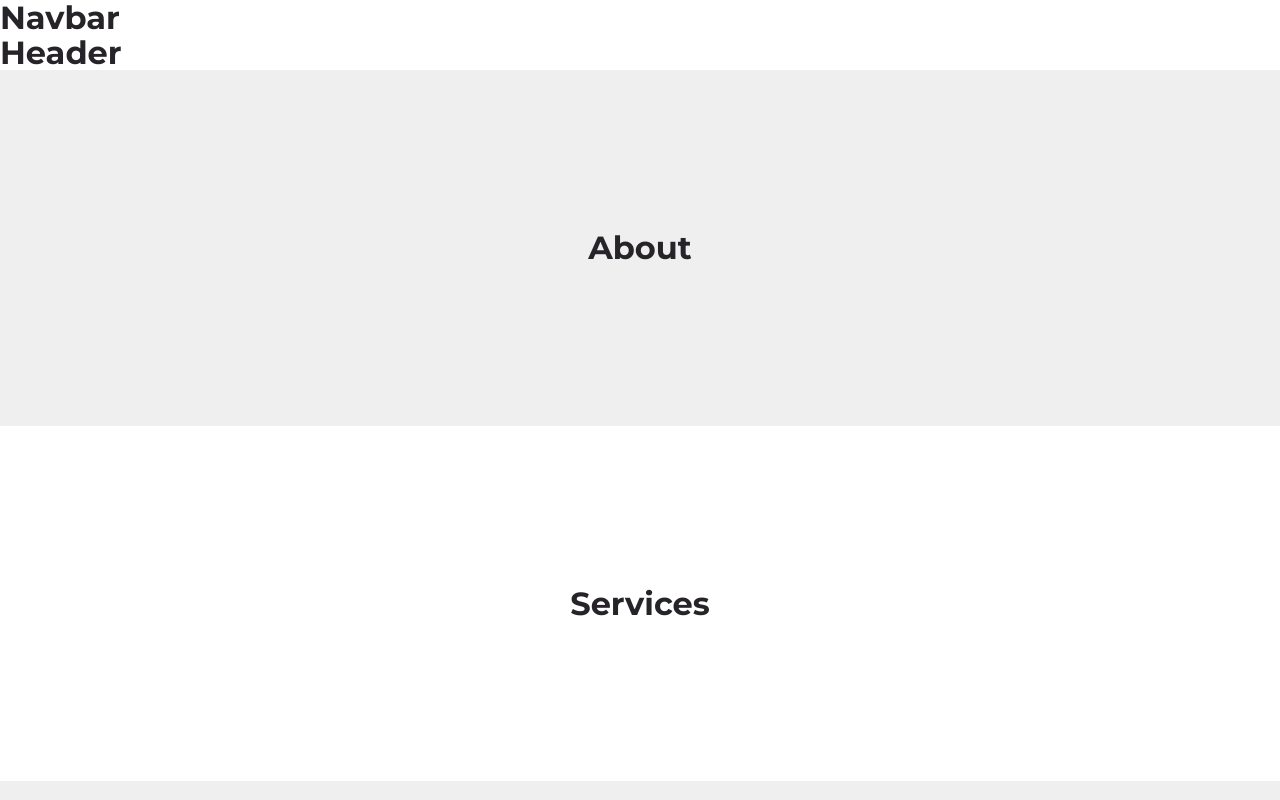
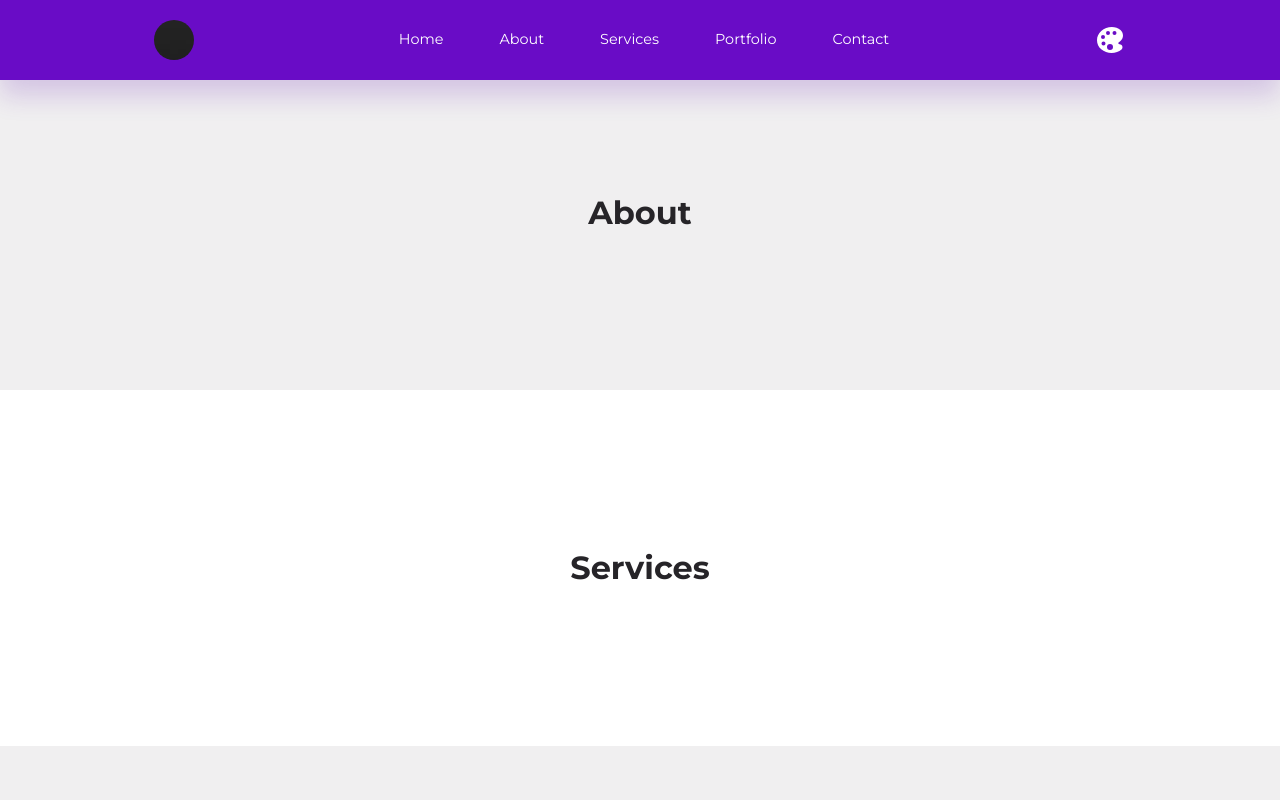
Before and after one commit to Keng2012KTP/Portfolio-, a React (Create React App) app in the folder portfolio/: page / in a window 1280 px wide. Shown: the top 800 px of the page. Built offline with nearby package versions, Linux system fonts and the light colour scheme.

Commit message:
feat: basci nav bar

```diff
--- /dev/null
+++ b/package.json
@@ -0,0 +1,5 @@
+{
+  "dependencies": {
+    "react-icons": "^4.11.0"
+  }
+}
--- a/portfolio/src/sections/navbar/Navbar.css
+++ b/portfolio/src/sections/navbar/Navbar.css
@@ -0,0 +1,44 @@
+nav {
+  width: 100vw;
+  height: 5rem;
+  display: grid;
+  place-items: center;
+  background: var(--color-primary);
+  position: fixed;
+  top: 0;
+  left: 0;
+  z-index: 9;
+  box-shadow: 0 1rem 1.5rem hsla(var(--primary-hue), 68%, 42%, 20%);
+  transition: var(--transition);
+}
+
+.nav__container {
+  display: flex;
+  justify-content: space-between;
+  align-items: center;
+}
+
+.nav__logo {
+  width: 2.5rem;
+  height: 2.5rem;
+  border-radius: 50%;
+  overflow: hidden;
+}
+
+.nav__menu {
+  display: flex;
+  gap: 3.5rem;
+}
+
+#theme__icon {
+  background: transparent;
+  color: white;
+  font-size: 2rem;
+  cursor: pointer;
+}
+
+@media screen and (max-width: 1024px) {
+  .nav__menu {
+    display: none;
+  }
+}
--- a/portfolio/src/sections/navbar/Navbar.jsx
+++ b/portfolio/src/sections/navbar/Navbar.jsx
@@ -1,9 +1,26 @@
 import "./Navbar.css";
+import logo from "../../assets/logo.jpg";
+import { IoColorPalette } from "react-icons/io5";
+import Arr from "./NavbarArr";
 
 const Navbar = () => {
   return (
     <nav>
-      <h2>Navbar</h2>
+      <div className="container nav__container">
+        <a href="index.html" className="nav__logo">
+          <img src={logo} alt="jpg-logo" />
+        </a>
+        <ul className="nav__menu">
+          {Arr.map((item) => (
+            <li key={item.id}>
+              <a href="iteam.link">{item.title}</a>
+            </li>
+          ))}
+        </ul>
+        <button id="theme__icon">
+          <IoColorPalette />
+        </button>
+      </div>
     </nav>
   );
 };
--- /dev/null
+++ b/portfolio/src/sections/navbar/NavbarArr.js
@@ -0,0 +1,9 @@
+const Arr = [
+  { id: 1, title: "Home", link: "#" },
+  { id: 2, title: "About", link: "#about" },
+  { id: 3, title: "Services", link: "#services" },
+  { id: 4, title: "Portfolio", link: "#portfolio" },
+  { id: 5, title: "Contact", link: "#contact" },
+];
+
+export default Arr;
```
Also changed, not shown: portfolio/src/assets/logo.jpg (added), 1 other file (tests, documents, lock files or other folders).
